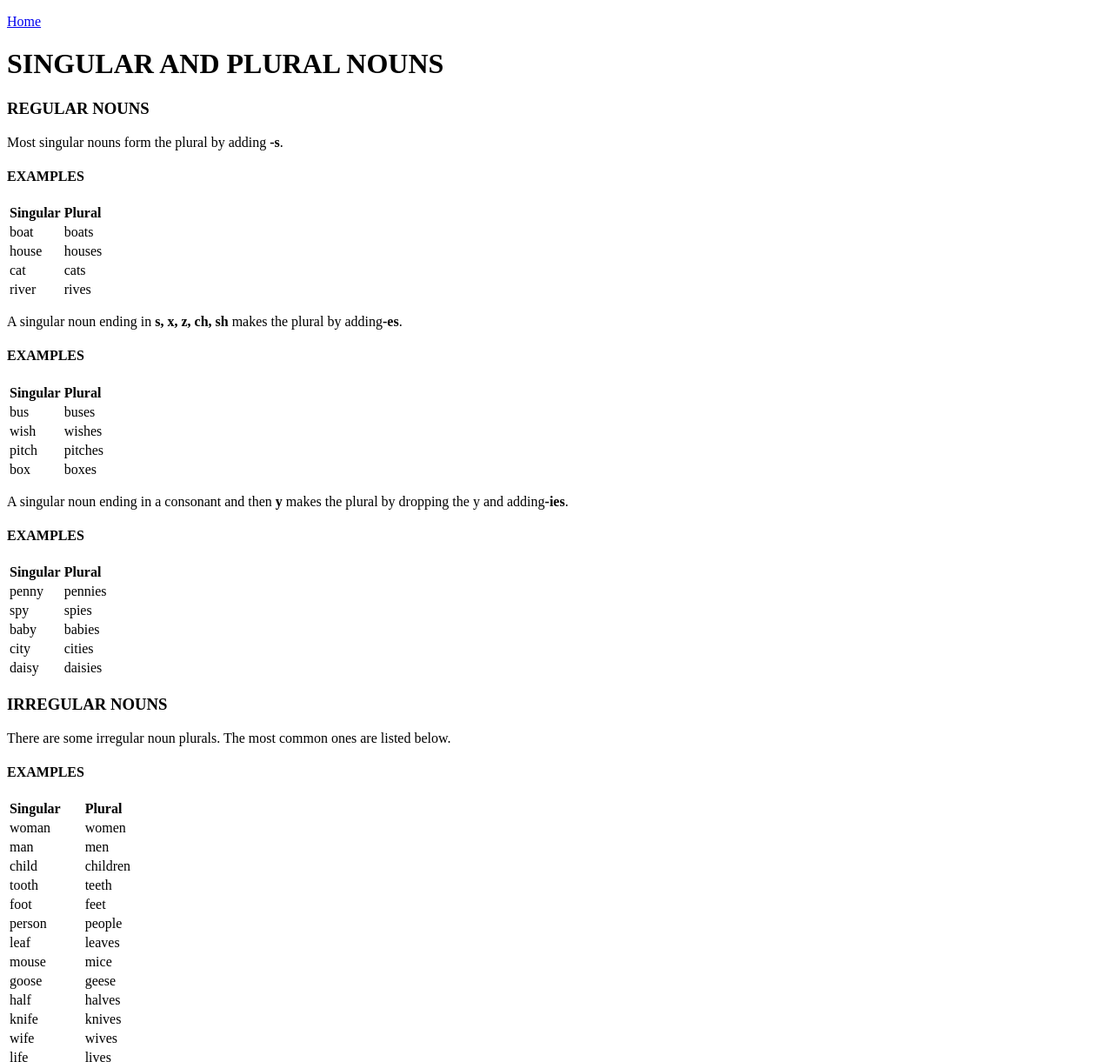
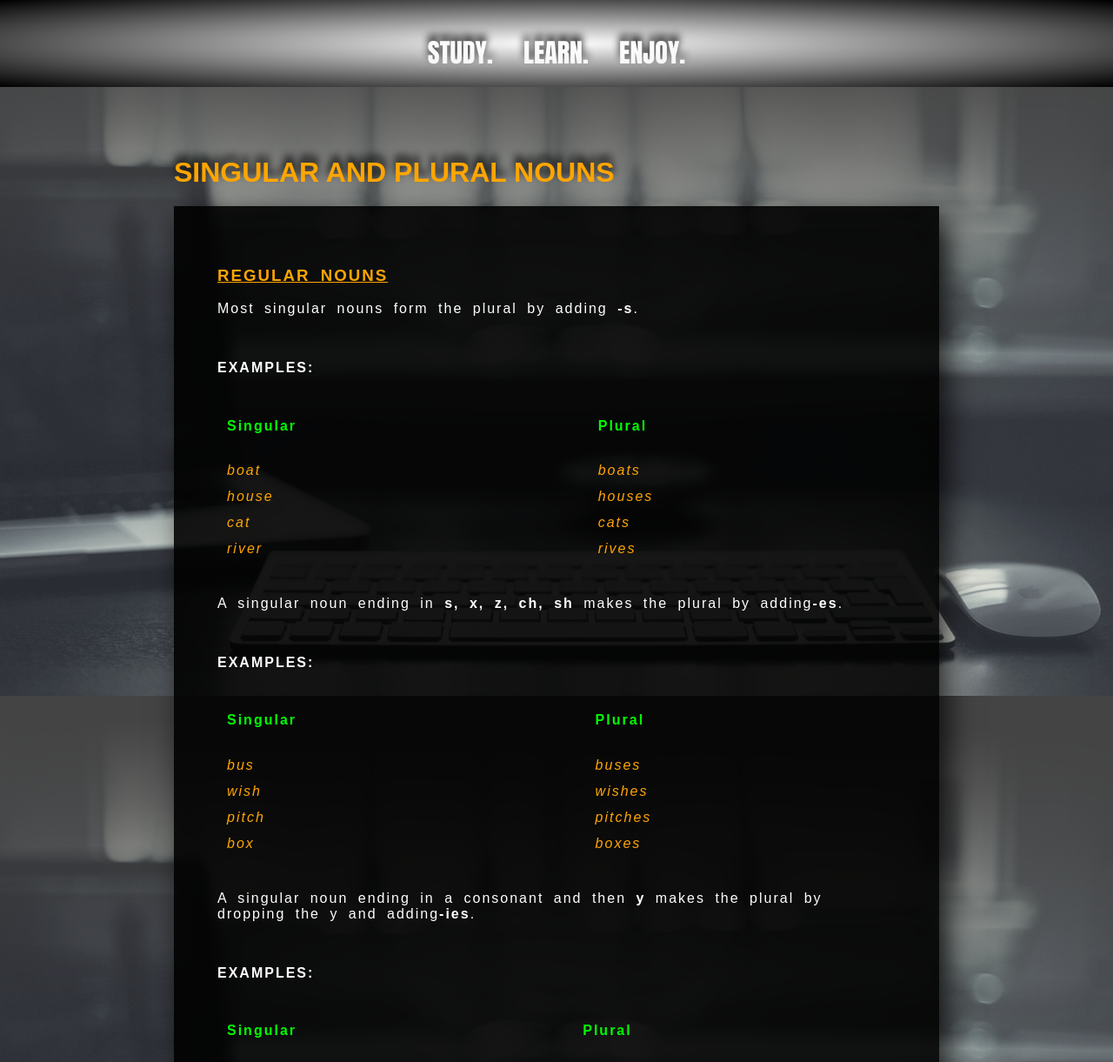
Before and after one commit to zanoria04/grammar_web, a plain HTML site: page joshua-website/NOUNS-singular-plural-nouns.html in a window 1280 px wide. Shown: the top 1221 px of the page at 87% size. Drawn offline with Linux system fonts and the light colour scheme.

Commit message:
singular-plural-nouns

```diff
--- a/joshua-website/NOUNS-singular-plural-nouns.html
+++ b/joshua-website/NOUNS-singular-plural-nouns.html
@@ -2,24 +2,26 @@
 <html>
 <head>
 	<title>Singular and plural nouns</title>
+	<link href="stylesheet1.css" rel="stylesheet" type="text/css">
 </head>
 <body>
 
-	<div class="one"></div>
-
-<p><a href="index.html">Home<a></p>
+<div id="header">
+	<h1>STUDY.&nbsp&nbsp&nbsp&nbsp LEARN.&nbsp&nbsp&nbsp&nbsp ENJOY.</h1>
+</div>
 
 <h1>SINGULAR AND PLURAL NOUNS</h1>
 
 <article>
 	<h3>REGULAR NOUNS</h3>
 	<p>Most singular nouns form the plural by adding <b>-s</b>.</p>
+	<br>
 	<div>
-		<h4>EXAMPLES</h4>
+		<p><b>EXAMPLES:</b></p>
 		 <table>
 		 	<tr>
-		 		<td><b>Singular</b></td>
-		 		<td><b>Plural</b></td>
+		 		<td><h4>Singular</h4></td>
+		 		<td><h4>Plural</h4></td>
 		 	</tr>
 		 	<tr>
 		 		<td>boat</td>
@@ -39,16 +41,17 @@
 		 	</tr>
 		 </table>
 	</div>
-
+<br>
 <p>A singular noun ending in <b>s, x, z, ch, sh</b> makes the plural by adding<b>-es</b>.</p>
 
+<br>
+	<div>
+		<p><b>EXAMPLES:</b></p>
 
-	<div>
-		<h4>EXAMPLES</h4>
 		<table>
 		 	<tr>
-		 		<td><b>Singular</b></td>
-		 		<td><b>Plural</b></td>
+		 		<td><h4>Singular</h4></td>
+		 		<td><h4>Plural</h4></td>
 		 	</tr>
 		 	<tr>
 		 		<td>bus</td>
@@ -68,15 +71,15 @@
 		 	</tr>
 		 </table>
 	</div>
-
+<br>
 <p>A singular noun ending in a consonant and then <b>y</b> makes the plural by dropping the y and adding<b>-ies</b>.</p>
-
+<br>
 	<div>
-		<h4>EXAMPLES</h4>
+		<p><b>EXAMPLES:</b></p>
 		   <table>
 		 	<tr>
-		 		<td><b>Singular</b></td>
-		 		<td><b>Plural</b></td>
+		 		<td><h4>Singular</h4></td>
+		 		<td><h4>Plural</h4></td>
 		 	</tr>
 		 	<tr>
 		 		<td>penny</td>
@@ -103,12 +106,13 @@
 
 <h3>IRREGULAR NOUNS</h3>
 	<p>There are some irregular noun plurals. The most common ones are listed below.</p>
+	<br>
 	<div>
-		<h4>EXAMPLES</h4>
+		<p><b>EXAMPLES:</b></p>
 		 <table>
 		 	<tr>
-		 		<td><b>Singular</b></td>
-		 		<td><b>Plural</b></td>
+		 		<td><h4>Singular</h4></td>
+		 		<td><h4>Plural</h4></td>
 		 	</tr>
 		 	<tr>
 		 		<td>woman</td>
@@ -233,15 +237,15 @@
 
 		 </table>
 	</div>
-
+<br>
 <p>Some nouns have the same form in the singular and the plural.</p>
-
+<br>
 	<div>
-		<h4>EXAMPLES</h4>
+		<p><b>EXAMPLES:</b></p>
 		   <table>
 		 	<tr>
-		 		<td><b>Singular</b></td>
-		 		<td><b>Plural</b></td>
+		 		<td><h4>Singular</h4></td>
+		 		<td><h4>Plural</h4></td>
 		 	</tr>
 		 	<tr>
 		 		<td>sheep</td>
@@ -265,14 +269,14 @@
 		 	</tr>
 		 </table>
 	</div>
-
+<br>
 	<h3>IRREGULAR VERB/NOUN AGREEMENT</h3>
 	<p>Some nouns have a plural form but take a singular verb.</p>
 	<div>
 		<table>
 		 	<tr>
-		 		<td><b>Plural nouns used with a singular verb</b></td>
-		 		<td><b>Sentence</b></td>
+		 		<td><h4>Plural nouns used with a singular verb</h4></td>
+		 		<td><h4>Sentence</h4></td>
 		 	</tr>
 		 	<tr>
 		 		<td>news</td>
@@ -292,14 +296,14 @@
 		 	</tr>
 		 </table>
 	</div>
-
+<br>
 <p>Some nouns have a fixed plural form and take a plural verb. They are not used in the singular, or they have a different meaning in the singular. Nouns like this include: trousers, jeans, glasses, savings, thanks, steps, stairs, customs, congratulations, tropics, wages, spectacles, outskirts, goods, wits.</p>
-
+<br>
   <div>
   	<table>
   		<tr>
-  			<td><b>Plural noun with plural verb</b></td>
-  			<td><b>Sentence</b></td>
+  			<td><h4>Plural noun with plural verb</h4></td>
+  			<td><h4>Sentence</h4></td>
   		</tr>
   		<tr>
   			<td>trousers</td>
--- a/joshua-website/stylesheet.css
+++ b/joshua-website/stylesheet.css
@@ -102,8 +102,8 @@ li.dropdown {
 .definition table {
     margin: 10px;
     font-family: verdana
+}
 
-}
 .definition .topic {
     color: white;
     font-size: 15px;
--- a/joshua-website/stylesheet1.css
+++ b/joshua-website/stylesheet1.css
@@ -37,6 +37,17 @@ h1 {
 	color: orange;
 	text-shadow: 0px -8px 10px black;
 }
+
+h3 {
+	color: orange;
+	text-decoration: underline;
+}
+
+h4 {
+	font-style: normal;
+	color: #00ff00;
+}
+
 article {
 	margin: 0 200px 200px 200px;
 	padding: 50px;
@@ -53,7 +64,7 @@ table {
 	font-style: italic;
 }
 
-.underline {
-	text-decoration: underline overline wavy;
-	font-style: normal;
+td, li {
+	font-style: italic;
+	color: orange;
 }
```
Also changed, not shown: joshua-website/NOUNS-gendered-nouns.html (+9 -9 lines).
